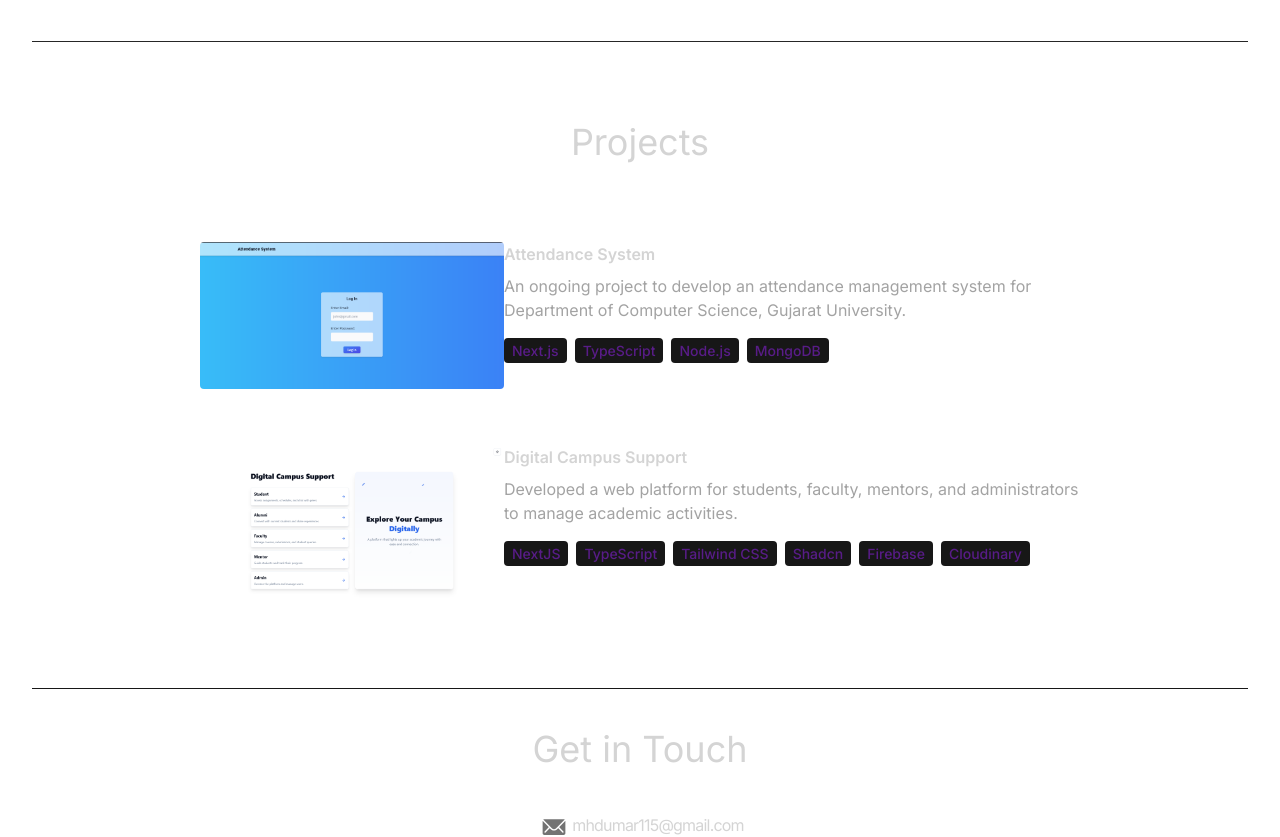
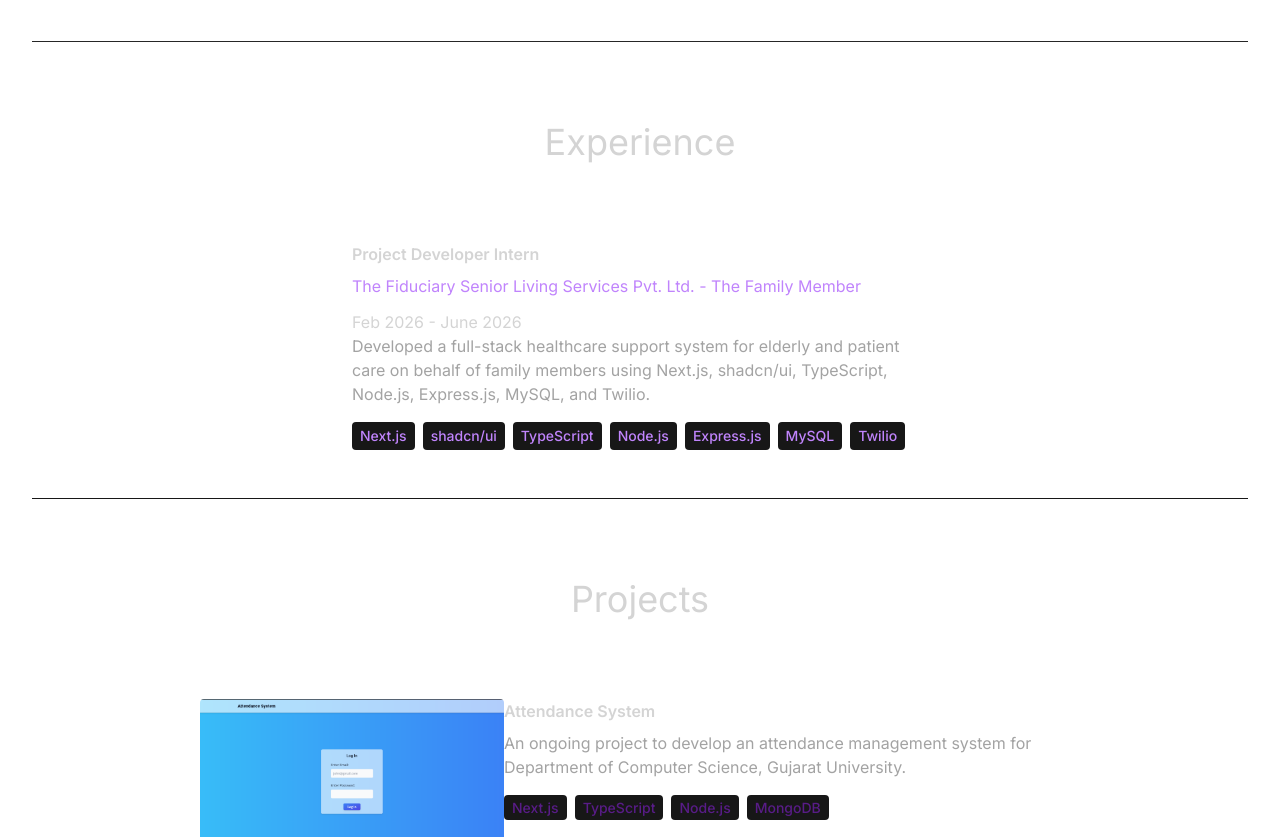
Before and after one commit to mhdum/mhdumPortfolio, a Next.js app: page / in a window 1280 px wide. Shown: the part 1100-1937 px from the top of the page. Built offline with nearby package versions, Linux system fonts and the light colour scheme.

Commit message:
feat: add experience component

```diff
--- /dev/null
+++ b/app/components/Experience.tsx
@@ -0,0 +1,78 @@
+"use client";
+
+import { EXPERIENCE } from "@/constants";
+import dynamic from "next/dynamic";
+
+const MotionH1 = dynamic(
+  () => import("framer-motion").then((mod) => mod.motion.h1),
+  { ssr: false },
+);
+
+const MotionDiv = dynamic(
+  () => import("framer-motion").then((mod) => mod.motion.div),
+  { ssr: false },
+);
+
+const Experience = () => {
+  return (
+    <div className="border-b border-neutral-900 pb-4">
+      <MotionH1
+        className="my-20 text-center text-4xl"
+        whileInView={{ opacity: 1, y: 0 }}
+        initial={{ opacity: 0, y: -100 }}
+        transition={{ duration: 0.5 }}
+      >
+        Experience
+      </MotionH1>
+
+      <div>
+        {EXPERIENCE.map((experience, index) => (
+          <div
+            key={index}
+            className="mb-8 flex flex-wrap lg:justify-center group hover:shadow-lg hover:-translate-y-1 transition-transform duration-200"
+          >
+            {/* <MotionDiv
+              className="w-full lg:w-1/4"
+              whileInView={{ opacity: 1, x: 0 }}
+              initial={{ opacity: 0, x: -100 }}
+              transition={{ duration: 1 }}
+            >
+              <p className="mb-2 text-neutral-400">
+                {experience.date}
+              </p>
+            </MotionDiv> */}
+
+            <MotionDiv
+              className="w-full max-w-xl lg:w-3/4"
+              whileInView={{ opacity: 1, x: 0 }}
+              initial={{ opacity: 0, x: 100 }}
+              transition={{ duration: 1 }}
+            >
+              <h6 className="mb-2 font-semibold">{experience.title}</h6>
+
+              {experience.company && (
+                <p className="mb-3 text-purple-400">{experience.company}</p>
+              )}
+              <p>{experience.date}</p>
+
+              <p className="mb-4 text-neutral-400">{experience.description}</p>
+
+              <div className="flex flex-wrap gap-2">
+                {experience.technologies.map((tech, index) => (
+                  <span
+                    key={index}
+                    className="rounded bg-neutral-900 px-2 py-1 text-sm font-medium text-purple-400"
+                  >
+                    {tech}
+                  </span>
+                ))}
+              </div>
+            </MotionDiv>
+          </div>
+        ))}
+      </div>
+    </div>
+  );
+};
+
+export default Experience;
--- a/app/components/Hero.tsx
+++ b/app/components/Hero.tsx
@@ -9,22 +9,22 @@ import dynamic from "next/dynamic";
 const Hero = () => {
   const MotionH1 = dynamic(
     () => import("framer-motion").then((mod) => mod.motion.h1),
-    { ssr: false }
+    { ssr: false },
   );
 
   const MotionSpan = dynamic(
     () => import("framer-motion").then((mod) => mod.motion.span),
-    { ssr: false }
+    { ssr: false },
   );
 
   const MotionP = dynamic(
     () => import("framer-motion").then((mod) => mod.motion.p),
-    { ssr: false }
+    { ssr: false },
   );
 
   const MotionImg = dynamic(
     () => import("framer-motion").then((mod) => mod.motion.div),
-    { ssr: false }
+    { ssr: false },
   );
 
   const container = (delay: number) => ({
@@ -79,7 +79,7 @@ const Hero = () => {
               animate={{ x: 0, opacity: 1 }}
               transition={{ duration: 1, delay: 1.2 }}
             >
-              <Image src={profile} alt="profile" />
+              <Image src={profile} alt="profile" priority />
             </MotionImg>
           </div>
         </div>
--- a/app/components/Navbar.tsx
+++ b/app/components/Navbar.tsx
@@ -15,6 +15,7 @@ const Navbar = () => {
             alt="logo"
             height={100}
             width={100}
+            priority
           />
         </Link>
       </div>
--- a/app/page.tsx
+++ b/app/page.tsx
@@ -4,6 +4,7 @@ import Hero from "./components/Hero";
 import Technologies from "./components/Technologies";
 import Projects from "./components/Projects";
 import Contact from "./components/Contact";
+import Experience from "./components/Experience";
 
 export default function Home() {
   return (
@@ -16,6 +17,7 @@ export default function Home() {
         <Hero />
         {/* <About />  */}
         <Technologies />
+        <Experience />
         <Projects />
         <Contact />
       </div>
--- a/constants/index.js
+++ b/constants/index.js
@@ -5,11 +5,30 @@ import project2 from "../assets/projects/project2.png";
 export const HERO_CONTENT = `Hello World 👋! I am a dedicated full-stack developer with a passion for creating efficient and user-friendly web applications. I am currently pursuing M.Sc. (Computer Science) from the Department of Computer Science, Gujarat University.\n\n I have experience working with technologies including ReactJS, Next.js, Node.js, MySQL, and MongoDB. My journey into web development began with a curiosity about how things work, which has evolved into a passion that challenges me to continuously learn, adapt, and improve. I enjoy working in collaborative settings and value the opportunity to collaborate with others to create impactful applications that meet user needs and business goals.`;
 
 
+export const EXPERIENCE = [
+  {
+    title: "Project Developer Intern",
+    company: "The Fiduciary Senior Living Services Pvt. Ltd.  - The Family Member",
+    date: "Feb 2026 - June 2026",
+    description:
+      "Developed a full-stack healthcare support system for elderly and patient care on behalf of family members using Next.js, shadcn/ui, TypeScript, Node.js, Express.js, MySQL, and Twilio.",
+    technologies: [
+      "Next.js",
+      "shadcn/ui",
+      "TypeScript",
+      "Node.js",
+      "Express.js",
+      "MySQL",
+      "Twilio",
+    ],
+  },
+];
+
 export const PROJECTS = [
   {
     title: "Attendance System",
     image: project1,
-    link:"https://attendence-system-1910.vercel.app",
+    link: "https://attendence-system-1910.vercel.app",
     description:
       "An ongoing project to develop an attendance management system for Department of Computer Science, Gujarat University.",
     technologies: [" Next.js", "TypeScript", "Node.js", "MongoDB"],
@@ -17,9 +36,10 @@ export const PROJECTS = [
   {
     title: "Digital Campus Support",
     image: project2,
+    link: "https://digital-campus-support.vercel.app",
     description:
       "Developed a web platform for students, faculty, mentors, and administrators to manage academic activities.",
-    technologies: ["NextJS", "TypeScript","Tailwind CSS", "Shadcn", "Firebase","Cloudinary"],
+    technologies: ["NextJS", "TypeScript", "Tailwind CSS", "Shadcn", "Firebase", "Cloudinary"],
   },
 
 ];
```
